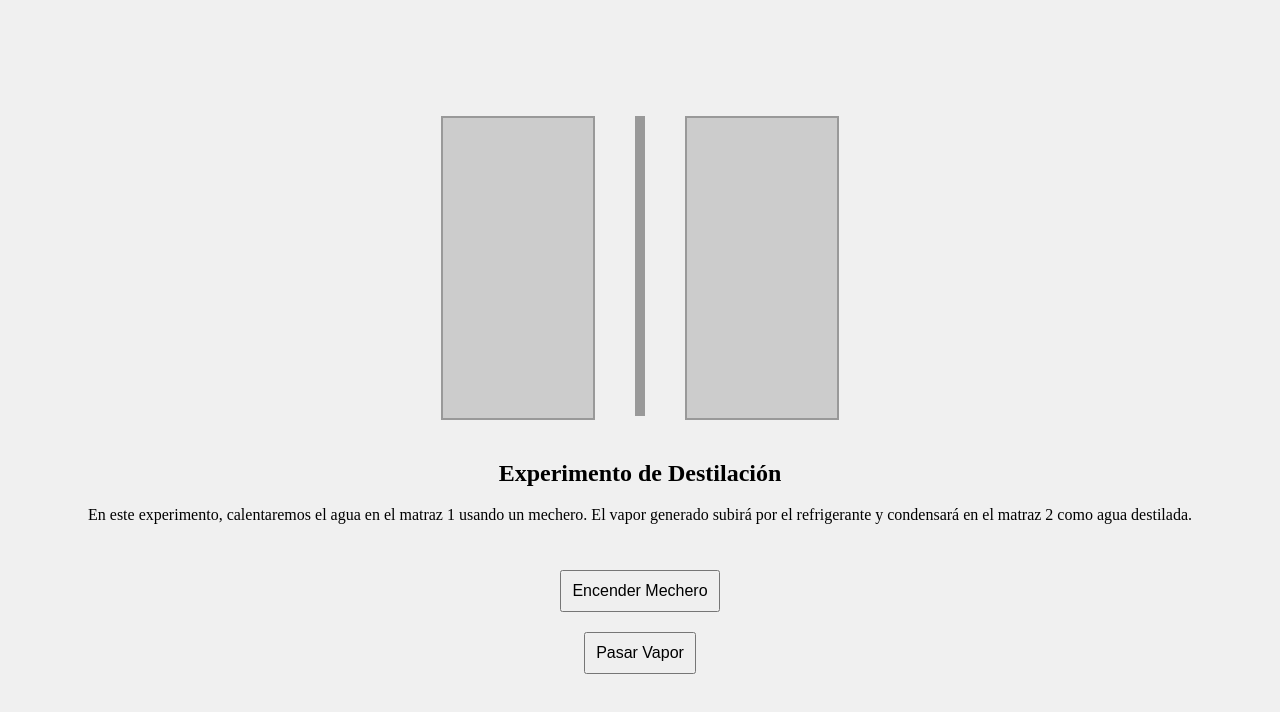
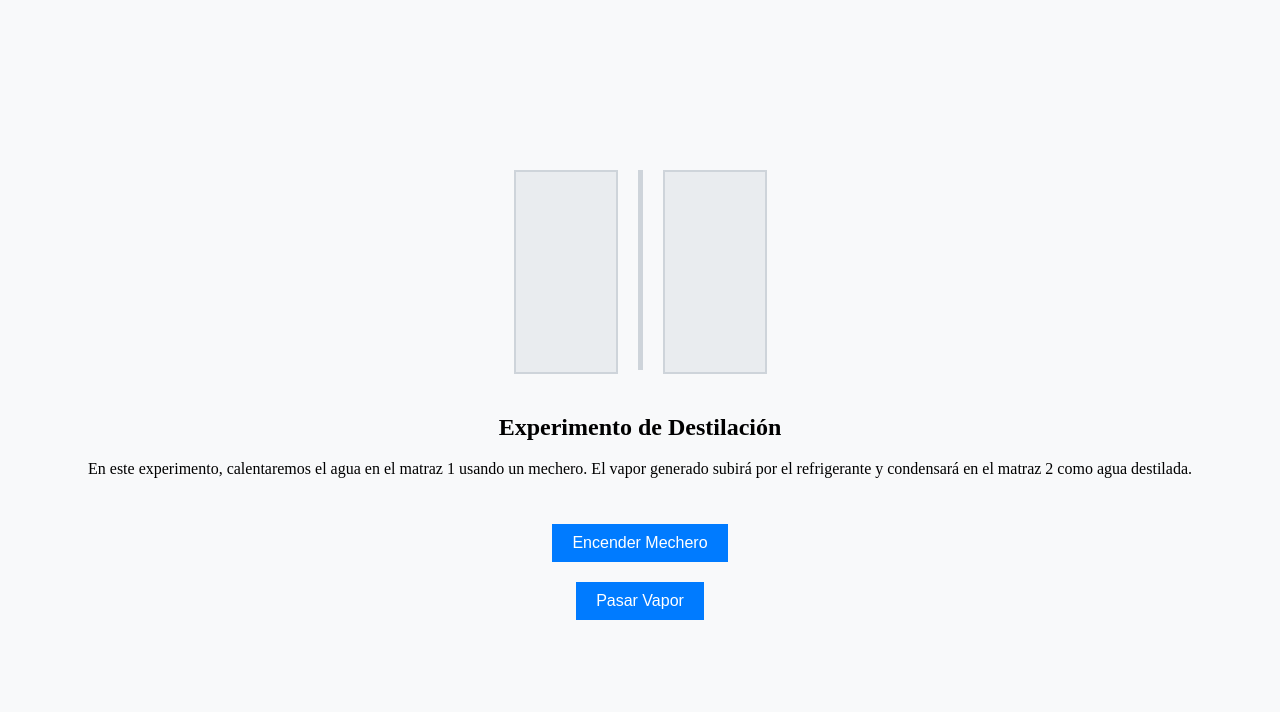
Before and after one commit to MichaelRP98/destilador, a plain HTML site: page index.html in a window 1280 px wide. Drawn offline with Linux system fonts and the light colour scheme.

Commit message:
styles.css

```diff
--- a/styles.css
+++ b/styles.css
@@ -5,7 +5,7 @@ body {
     justify-content: center;
     height: 100vh;
     margin: 0;
-    background-color: #f0f0f0;
+    background-color: #f8f9fa;
 }
 
 #lab {
@@ -15,11 +15,11 @@ body {
 
 .matraz {
     position: relative;
-    width: 150px;
-    height: 300px;
-    background-color: #ccc;
-    border: 2px solid #999;
-    margin: 0 20px;
+    width: 100px;
+    height: 200px;
+    background-color: #e9ecef;
+    border: 2px solid #ced4da;
+    margin: 0 10px;
 }
 
 .agua {
@@ -35,10 +35,10 @@ body {
 }
 
 #refrigerante {
-    width: 10px;
-    height: 300px;
-    background-color: #999;
-    margin: 0 20px;
+    width: 5px;
+    height: 200px;
+    background-color: #ced4da;
+    margin: 0 10px;
 }
 
 #descripcion {
@@ -54,6 +54,15 @@ body {
 
 button {
     margin: 10px;
-    padding: 10px;
+    padding: 10px 20px;
     font-size: 16px;
+    background-color: #007bff;
+    color: #fff;
+    border: none;
+    cursor: pointer;
+    transition: background-color 0.3s ease;
 }
+
+button:hover {
+    background-color: #0056b3;
+}
```
